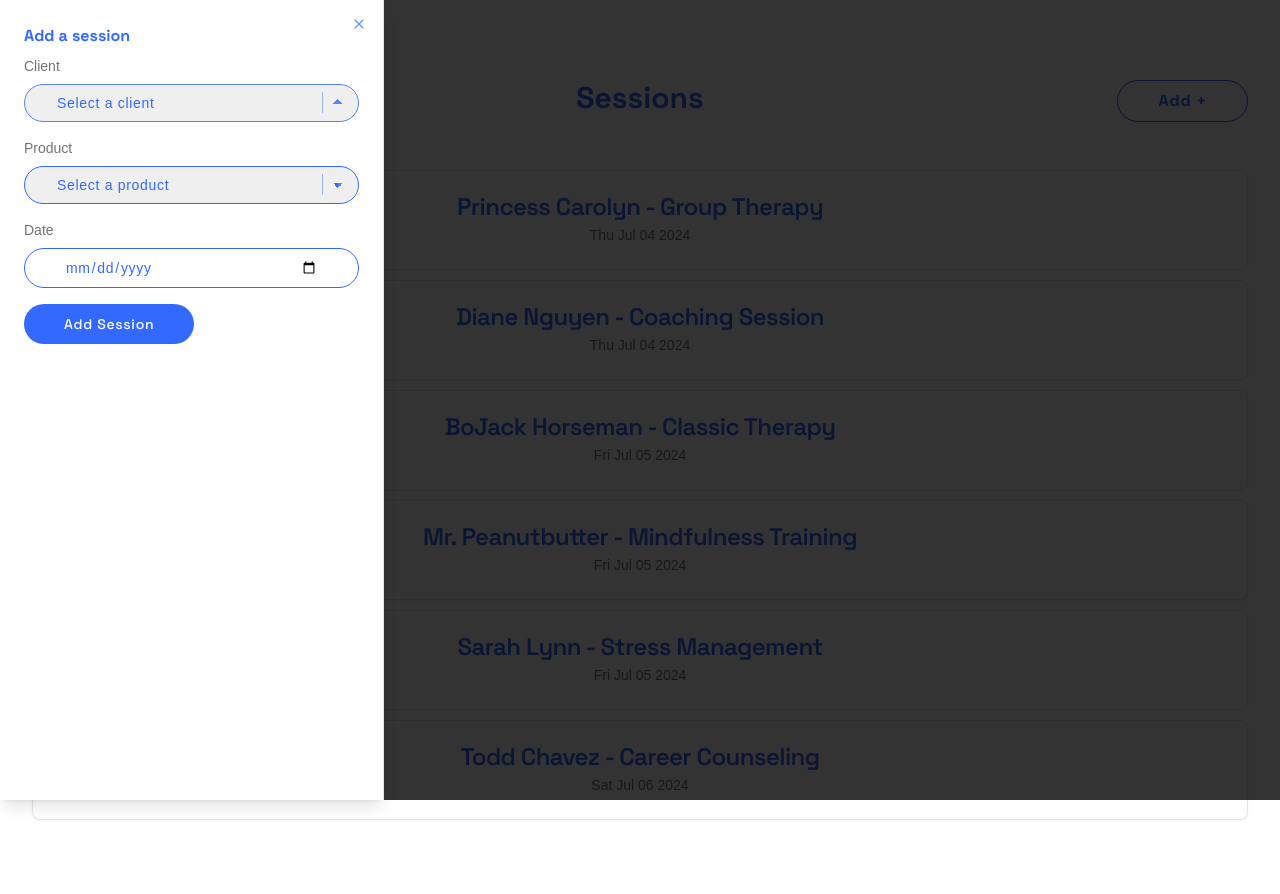
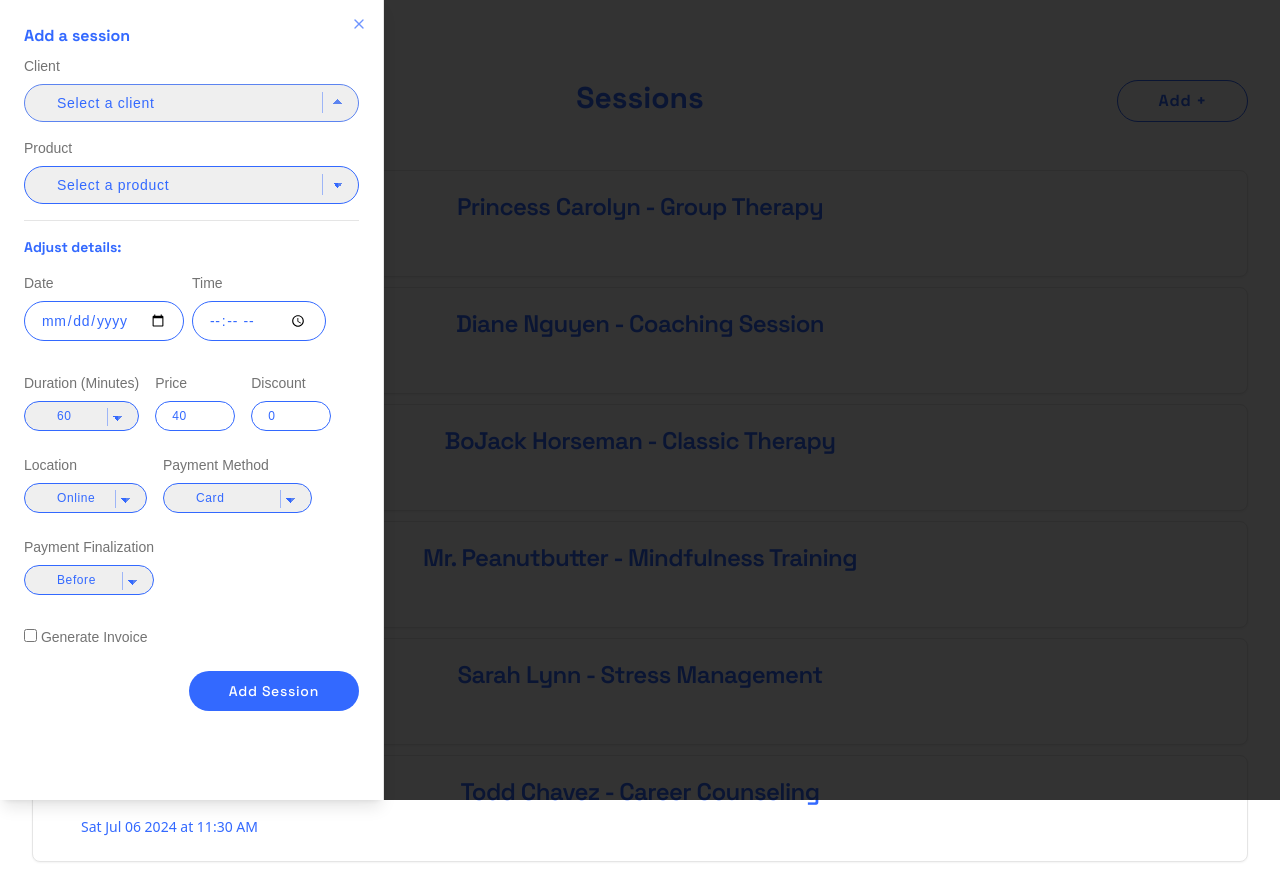
Before and after one commit to InvisibleHorse/psych-sessions, a React (Vite) app: page / in a window 1280 px wide. Both pictures are taken after a click on the button "Add +". Before the commit the page ends 852 px from the top, so only its background shows below. Built offline with nearby package versions, Linux system fonts and the light colour scheme.

Commit message:
Added possibility to select toime for the session and adjust session details

```diff
--- a/package.json
+++ b/package.json
@@ -14,6 +14,7 @@
     "@radix-ui/react-accordion": "^1.1.2",
     "@radix-ui/react-dialog": "^1.0.5",
     "@radix-ui/react-label": "^2.0.2",
+    "@radix-ui/react-separator": "^1.0.3",
     "@radix-ui/react-slot": "^1.0.2",
     "class-variance-authority": "^0.7.0",
     "clsx": "^2.1.1",
--- a/src/components/main/AddSession.tsx
+++ b/src/components/main/AddSession.tsx
@@ -14,6 +14,14 @@ const AddSession: React.FC<AddSessionProps> = ({ addSession }) => {
     const [clientId, setClientId] = useState('');
     const [productId, setProductId] = useState('');
     const [date, setDate] = useState('');
+    const [time, setTime] = useState('');
+    const [durationMinutes, setDurationMinutes] = useState(60);
+    const [price, setPrice] = useState('40');
+    const [location, setLocation] = useState<'online' | 'in-person'>('online');
+    const [paymentMethod, setPaymentMethod] = useState<'card' | 'paypal' | 'bank-transfer'>('card');
+    const [paymentFinalization, setPaymentFinalization] = useState<'before' | 'after'>('before');
+    const [generateInvoice, setGenerateInvoice] = useState(false);
+    const [discount, setDiscount] = useState('0');
 
     const handleAddSession = () => {
         const selectedClient = clients.find(client => client.id === clientId);
@@ -21,20 +29,19 @@ const AddSession: React.FC<AddSessionProps> = ({ addSession }) => {
 
         if (selectedClient && selectedProduct) {
             const newSession: Session = {
-                id: String(Date.now()), // Generate a unique ID for the session
+                id: String(Date.now()),
                 clientId,
                 productId,
                 name: `${selectedClient.name} - ${selectedProduct.name}`,
                 date: new Date(date),
-
-                durationMinutes: selectedProduct.durationMinutes,
-                price: selectedProduct.price,
-                paymentFinalization: selectedProduct.paymentFinalization,
-
-                discount: selectedClient.discount,
-                paymentMethod: selectedClient.paymentMethodPreference,
-                location: selectedClient.locationPreference,
-                generateInvoice: selectedClient.generateInvoices,
+                time,
+                durationMinutes,
+                price,
+                paymentFinalization,
+                discount,
+                paymentMethod,
+                location,
+                generateInvoice,
             };
 
             addSession(newSession);
@@ -77,21 +84,118 @@ const AddSession: React.FC<AddSessionProps> = ({ addSession }) => {
                                     ))}
                                 </select>
                             </div>
+                            <hr className='pb-4'/>
+                            <h3 className='pb-4'>Adjust details:</h3>
+                            <div className='tableForForm'>
                                 <div className='mb-4'>
                                     <label className='block text-sm font-medium mb-2'>Date</label>
                                     <input
                                         type='date'
-                                    className='block w-full'
+                                        className='block w-full input'
                                         value={date}
                                         onChange={e => setDate(e.target.value)}
                                     />
                                 </div>
+                                <div className="mb-4">
+                                    <label className="block text-sm font-medium mb-2">Time</label>
+                                    <input
+                                        type="time"
+                                        className="block w-full input"
+                                        value={time}
+                                        onChange={e => setTime(e.target.value)}
+                                    />
+                                </div>
+                            </div>
+                            <div className='sessionAdjustments'>
+                                <div className='mb-4 smallerInput'>
+                                    <label className='block text-sm font-medium mb-2'>Duration (Minutes)</label>
+                                    <select
+                                        className='block form-main-select'
+                                        value={durationMinutes}
+                                        onChange={e => setDurationMinutes(Number(e.target.value))}
+                                    >
+                                        <option value={30}>30</option>
+                                        <option value={45}>45</option>
+                                        <option value={60}>60</option>
+                                        <option value={75}>75</option>
+                                        <option value={90}>90</option>
+                                    </select>
+                                </div>
+                                <div className='mb-4 smallerInput'>
+                                    <label className='block text-sm font-medium mb-2'>Price</label>
+                                    <input
+                                        type='number'
+                                        className='block w-20 input'
+                                        value={price}
+                                        onChange={e => setPrice(e.target.value)}
+                                        min="40"
+                                        max="100"
+                                    />
+                                </div>
+                                <div className='mb-4 smallerInput'>
+                                    <label className='block text-sm font-medium mb-2'>Discount</label>
+                                    <input
+                                        type='number'
+                                        className='block w-20 input'
+                                        value={discount}
+                                        onChange={e => setDiscount(e.target.value)}
+                                        min="0"
+                                        max="20"
+                                    />
+                                </div>
+                                <div className='mb-4 smallerInput'>
+                                    <label className='block text-sm font-medium mb-2'>Location</label>
+                                    <select
+                                        className='block form-main-select'
+                                        value={location}
+                                        onChange={e => setLocation(e.target.value as 'online' | 'in-person')}
+                                    >
+                                        <option value='online'>Online</option>
+                                        <option value='in-person'>In Person</option>
+                                    </select>
+                                </div>
+                                <div className='mb-4 smallerInput'>
+                                    <label className='block text-sm font-medium mb-2'>Payment Method</label>
+                                    <select
+                                        className='block form-main-select'
+                                        value={paymentMethod}
+                                        onChange={e => setPaymentMethod(e.target.value as 'card' | 'paypal' | 'bank-transfer')}
+                                    >
+                                        <option value='card'>Card</option>
+                                        <option value='paypal'>Paypal</option>
+                                        <option value='bank-transfer'>Bank Transfer</option>
+                                    </select>
+                                </div>
+                                <div className='mb-4 smallerInput'>
+                                    <label className='block text-sm font-medium mb-2'>Payment Finalization</label>
+                                    <select
+                                        className='block form-main-select'
+                                        value={paymentFinalization}
+                                        onChange={e => setPaymentFinalization(e.target.value as 'before' | 'after')}
+                                    >
+                                        <option value='before'>Before</option>
+                                        <option value='after'>After</option>
+                                    </select>
+                                </div>
+                            </div>
+                            <div className='mb-4 smallerInput checkbox'>
+                                <label className='text-sm font-medium mb-2'>
+                                    <input
+                                        type='checkbox'
+                                        checked={generateInvoice}
+                                        onChange={e => setGenerateInvoice(e.target.checked)}
+                                    />
+                                    <span>&nbsp;</span>
+                                    Generate Invoice</label>
+                            </div>
+                            <div className="rightAlign">
                                 <Button
                                     className='btn-main-f px-4 py-2'
                                     onClick={handleAddSession}
                                 >
                                     Add Session
                                 </Button>
+                            </div>
                         </SheetDescription>
                     </SheetHeader>
                 </SheetContent>
--- a/src/components/main/Sessions.tsx
+++ b/src/components/main/Sessions.tsx
@@ -1,4 +1,4 @@
-import { Card, CardHeader, CardTitle, CardDescription } from '../ui/card';
+import { Card, CardHeader, CardTitle, CardDescription, CardFooter } from '../ui/card';
 import { Session } from '../../models/Session';
 
 interface SessionsProps {
@@ -12,7 +12,8 @@ interface SessionsProps {
           {sessions.map( session => (< Card  key={session.id}>
             <CardHeader>
                 <CardTitle>{session.name}</CardTitle>
-                <CardDescription>{session.date.toDateString()}</CardDescription>
+                <CardDescription></CardDescription>
+                <CardFooter className='cardFooter'>{session.date.toDateString()} at {session.time}</CardFooter>
             </CardHeader>
         </Card >
         ))}
--- /dev/null
+++ b/src/components/ui/separator.tsx
@@ -0,0 +1,29 @@
+import * as React from "react"
+import * as SeparatorPrimitive from "@radix-ui/react-separator"
+
+import { cn } from "@/lib/utils"
+
+const Separator = React.forwardRef<
+  React.ElementRef<typeof SeparatorPrimitive.Root>,
+  React.ComponentPropsWithoutRef<typeof SeparatorPrimitive.Root>
+>(
+  (
+    { className, orientation = "horizontal", decorative = true, ...props },
+    ref
+  ) => (
+    <SeparatorPrimitive.Root
+      ref={ref}
+      decorative={decorative}
+      orientation={orientation}
+      className={cn(
+        "shrink-0 bg-border",
+        orientation === "horizontal" ? "h-[1px] w-full" : "h-full w-[1px]",
+        className
+      )}
+      {...props}
+    />
+  )
+)
+Separator.displayName = SeparatorPrimitive.Root.displayName
+
+export { Separator }
--- a/src/index.css
+++ b/src/index.css
@@ -87,16 +87,19 @@
     color: #3369ff;
   }
 
-  p, span {
+  p,
+  span {
     font-family: Arial, Helvetica, sans-serif;
   }
-  input {
-    @apply w-full px-10 py-2 justify-self-end tracking-wider rounded-full;
+
+  .input {
+    @apply w-full px-4 py-2 justify-self-end tracking-wider rounded-full;
     color: #3369ff;
     border: 1px #3369ff solid;
     appearance: none;
     cursor: pointer;
   }
+
 }
 
 @layer components {}
@@ -117,6 +120,7 @@
   background-color: #3369ff;
   color: white;
 }
+
 .btn-main-f:hover {
   background-color: #5c84f0 !important;
 }
@@ -137,10 +141,11 @@
   background-color: var(--select-arrow);
   clip-path: polygon(100% 0%, 0 0%, 50% 100%);
 }
+
 select.form-main-select {
   background-image:
     linear-gradient(45deg, transparent 50%, #3369ff 50%),
-    linear-gradient(135deg, #5c84f0 50%, transparent  50%),
+    linear-gradient(135deg, #5c84f0 50%, transparent 50%),
     linear-gradient(to right, #9db5f7, #9db5f7);
   background-position:
     calc(100% - 20px) calc(1em + 2px),
@@ -155,7 +160,7 @@ select.form-main-select {
 
 select.form-main-select:focus {
   background-image:
-    linear-gradient(45deg, #5c84f0  50%, transparent 50%),
+    linear-gradient(45deg, #5c84f0 50%, transparent 50%),
     linear-gradient(135deg, transparent 50%, #5c84f0 50%),
     linear-gradient(to right, #9db5f7, #9db5f7);
   background-position:
@@ -170,3 +175,48 @@ select.form-main-select:focus {
   border-color: #5c84f0;
   outline: 0;
 }
+
+/* card */
+
+.cardFooter {
+  font-size: 14px;
+  color: #3369ff;
+  padding-bottom: 0;
+}
+
+.smallerInput {
+  width: fit-content;
+  display: inline-block;
+  font-size: 12px;
+}
+
+.smallerInput select, .smallerInput input{
+  @apply py-1;
+}
+
+.sessionAdjustments {
+  display: flex;
+  flex-direction: row;
+  flex-wrap: wrap;
+  gap: 0.5rem 1rem;
+  padding: 1rem 0;
+}
+
+.tableForForm {
+  display: flex;
+  flex-direction: row;
+  gap: 0.5rem;
+}
+.tableForForm div {
+  width: fit-content;
+}
+.fitContent {
+  width: fit-content;
+}
+.checkbox {
+  display:flex;
+}
+.rightAlign{
+  display: flex;
+  justify-content: end;
+}
--- a/src/mockData/Session.ts
+++ b/src/mockData/Session.ts
@@ -7,6 +7,7 @@ export const sessions: Session[] = [
     productId: '1',
     name: 'Princess Carolyn - Group Therapy',
     date: new Date(2024, 6, 4),
+    time: '12:30 PM',
 
     durationMinutes: 60,
     price: '50',
@@ -23,6 +24,7 @@ export const sessions: Session[] = [
     productId: '2',
     name: 'Diane Nguyen - Coaching Session',
     date: new Date(2024, 6, 4),
+    time: '03:00 PM',
 
     durationMinutes: 90,
     price: '75',
@@ -39,6 +41,7 @@ export const sessions: Session[] = [
     productId: '3',
     name: 'BoJack Horseman - Classic Therapy',
     date: new Date(2024, 6, 5),
+    time: '10:00 AM',
 
     durationMinutes: 45,
     price: '40',
@@ -55,6 +58,8 @@ export const sessions: Session[] = [
     productId: '4',
     name: 'Mr. Peanutbutter - Mindfulness Training',
     date: new Date(2024, 6, 5),
+    time: '01:00 PM',
+
 
     durationMinutes: 30,
     price: '35',
@@ -71,6 +76,7 @@ export const sessions: Session[] = [
     productId: '5',
     name: 'Sarah Lynn - Stress Management',
     date: new Date(2024, 6, 5),
+    time: '03:30 PM',
 
     durationMinutes: 60,
     price: '60',
@@ -87,6 +93,7 @@ export const sessions: Session[] = [
     productId: '6',
     name: 'Todd Chavez - Career Counseling',
     date: new Date(2024, 6, 6),
+    time: '11:30 AM',
 
     durationMinutes: 75,
     price: '70',
--- a/src/models/Session.ts
+++ b/src/models/Session.ts
@@ -6,6 +6,7 @@ export type Session = {
   productId: string;
   name: string;
   date: Date;
+  time: string;
 
   durationMinutes: number;
   price: string;
```
Also changed, not shown: 1 other file (tests, documents, lock files or other folders). Lines whose indentation alone changed are shown as unchanged.
